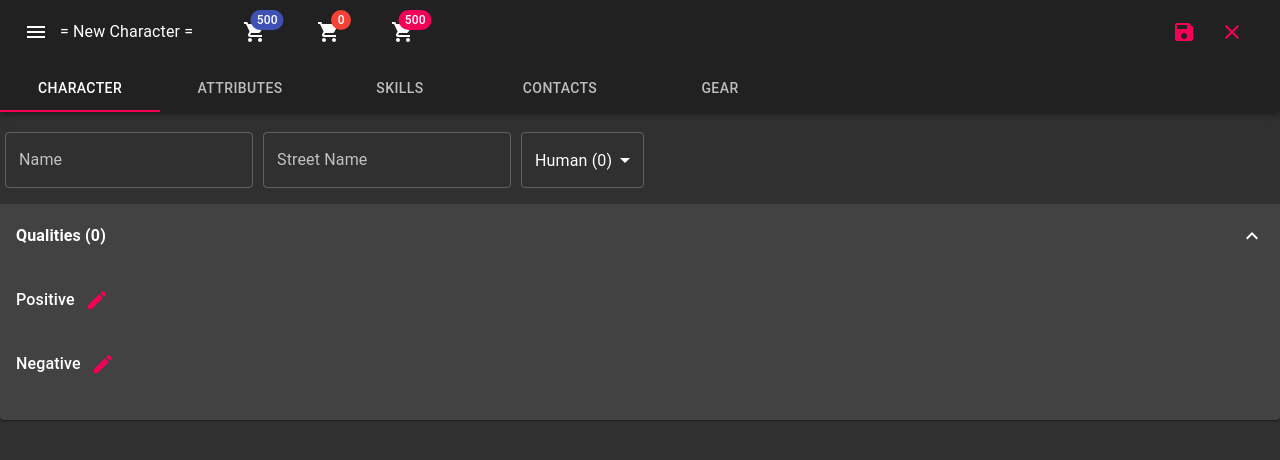
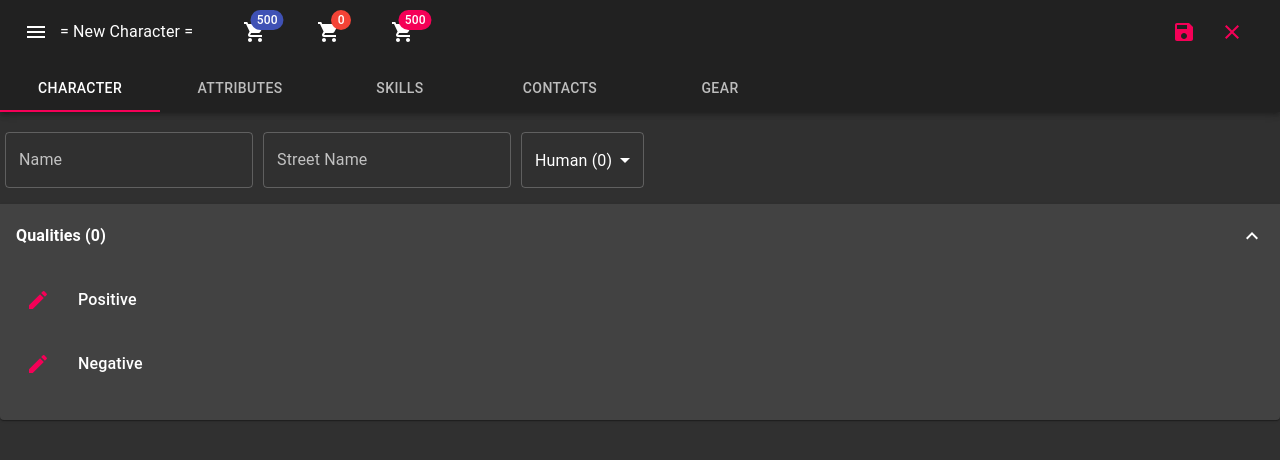
Before and after one commit to simonhaisz/cyberpunk-character-creator, a React (Create React App) app: page / in a window 1280 px wide. Shown: the top 460 px of the page. Built offline with nearby package versions, Linux system fonts and the light colour scheme.

Commit message:
Use expansion panels for skills

```diff
--- a/src/component/AttributeList.tsx
+++ b/src/component/AttributeList.tsx
@@ -1,8 +1,8 @@
-import React, { FC } from "react";
+import React, { FC, Fragment } from "react";
 import { useDispatch, useGlobalState } from "../context";
 import List from "@material-ui/core/List";
 import ListItem from "@material-ui/core/ListItem";
-import ListSubheader from "@material-ui/core/ListSubheader";
+import Typography from "@material-ui/core/Typography";
 import Attribute from "./Attribute";
 import { Attribute as AttributeData, isAwakened } from "../model/character";
 import { ActionType } from "../reducer";
@@ -12,6 +12,8 @@ import { makeStyles } from "@material-ui/core";
 const useStyles = makeStyles({
     header: {
         marginBottom: 20,
+        paddingLeft: 16,
+        paddingTop: 12,
     }
 });
 
@@ -36,7 +38,9 @@ const AttributeList: FC = () => {
         });
     };
     return (
-        <List subheader={<ListSubheader className={classes.header}>Attributes ({attributesCost})</ListSubheader>}>
+        <Fragment>
+            <Typography className={classes.header}>Attributes ({attributesCost})</Typography>
+            <List>
                 {
                     filteredAttributes.map(a => (
                         <ListItem key={a.name}>
@@ -45,6 +49,7 @@ const AttributeList: FC = () => {
                     ))
                 }
             </List>
+        </Fragment>
     );
 };
 
--- a/src/component/LanguageSkillList.tsx
+++ b/src/component/LanguageSkillList.tsx
@@ -15,7 +15,7 @@ const LanguageSkillList: FC = () => {
 	const { languageSkills } = character;
 
 	const languageSkillsCost = getKnowledgeSkillsCost(languageSkills);
-    const headerLabel = `Language Skills (${languageSkillsCost}) +Native`;
+    const headerLabel = `Language Skills (${languageSkillsCost}) + Native`;
 
     const allLanguageSkills = [...allSkills.language];
 
--- a/src/component/PropertyLeafNode.tsx
+++ b/src/component/PropertyLeafNode.tsx
@@ -16,6 +16,7 @@ const useStyles = makeStyles({
 	},
 	headerLabel: {
 		lineHeight: 3,
+		marginLeft: 16
 	},
 });
 
@@ -74,7 +75,6 @@ const PropertyLeafNode: FC<Props> = (props: Props) => {
 	return (
 		<Fragment>
 			<div className={classes.header}>
-				<Typography className={classes.headerLabel} style={{fontWeight}}>{header}</Typography>
 				<PickerButton
 					breadcrums={breadcrums}
 					values={allValues}
@@ -85,6 +85,7 @@ const PropertyLeafNode: FC<Props> = (props: Props) => {
 					createValue={createNewValue}
 					includeCost
 				/>
+				<Typography className={classes.headerLabel} style={{fontWeight}}>{header}</Typography>
 			</div>
 			<List>
 				{
--- a/src/component/SkillList.tsx
+++ b/src/component/SkillList.tsx
@@ -1,8 +1,12 @@
-import React, { FC } from "react";
+import React, { FC, Fragment } from "react";
 import List from "@material-ui/core/List";
 import ListItem from "@material-ui/core/ListItem";
-import ListSubheader from "@material-ui/core/ListSubheader";
-import { makeStyles } from "@material-ui/core";
+import ExpansionPanel from "@material-ui/core/ExpansionPanel";
+import ExpansionPanelSummary from "@material-ui/core/ExpansionPanelSummary";
+import ExpansionPanelDetails from "@material-ui/core/ExpansionPanelDetails";
+import Typography from "@material-ui/core/Typography";
+import ExpandMoreIcon from "@material-ui/icons/ExpandMore";
+import { makeStyles, FormControlLabel } from "@material-ui/core";
 import { Skill as SkillData } from "../model/character";
 import { Item, getChildItems } from "../model/custom-item";
 import { AddCustomItemData, ActionType } from "../reducer";
@@ -15,7 +19,12 @@ const useStyles = makeStyles({
         display: "flex",
         flexDirection: "row",
         marginBottom: 20,
-    }
+        paddingLeft: 16,
+        paddingTop: 12,
+    },
+    headerLabel: {
+        lineHeight: 3
+    },
 });
 
 type Props = {
@@ -69,11 +78,13 @@ const SkillList: FC<Props> = (props: Props) => {
     };
 
 	return (
-        <List subheader={
-            <div className={classes.header}>
-                <ListSubheader>
-                    {headerLabel}
-                    <PickerButton
+        <Fragment>
+            <ExpansionPanel defaultExpanded={true}>
+                <ExpansionPanelSummary expandIcon={<ExpandMoreIcon />} >
+                <FormControlLabel
+                    onClick={(event) => event.stopPropagation()}
+                    onFocus={(event) => event.stopPropagation()}
+                    control={<PickerButton
                         breadcrums={breadcrums}
                         values={allSkills}
                         selectedValueNames={skills.map(s => s.name)}
@@ -81,11 +92,13 @@ const SkillList: FC<Props> = (props: Props) => {
                         removeValue={removeSkill}
                         allowNewValues
                         createValue={createNewSkill}
+                    />}
+                    label=""
                 />
-                </ListSubheader>
-            </div>
-        }
-        >
+                    <Typography className={classes.headerLabel}>{headerLabel}</Typography>
+                </ExpansionPanelSummary>
+                <ExpansionPanelDetails>
+                    <List>
                     {
                         skills.map(s => (
                             <ListItem key={s.name}>
@@ -94,6 +107,9 @@ const SkillList: FC<Props> = (props: Props) => {
                         ))
                     }
                     </List>
+                </ExpansionPanelDetails>
+            </ExpansionPanel>
+        </Fragment>
 	);
 };
 
```
Lines whose indentation alone changed are shown as unchanged.
